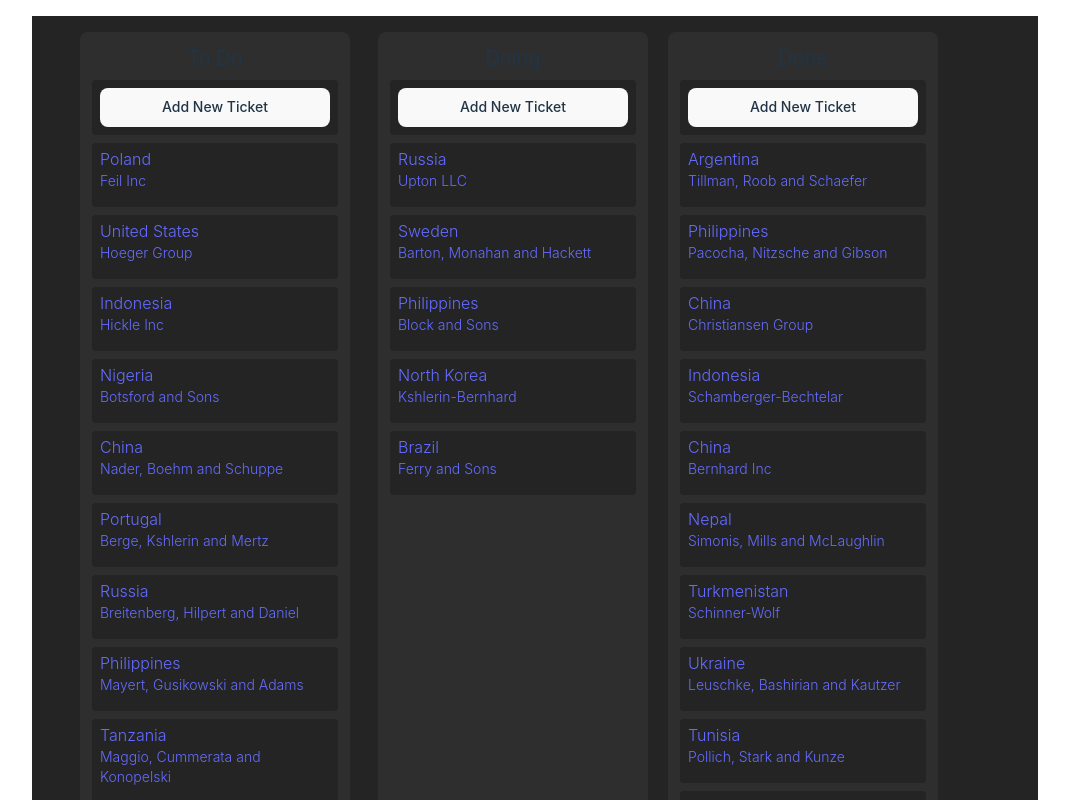
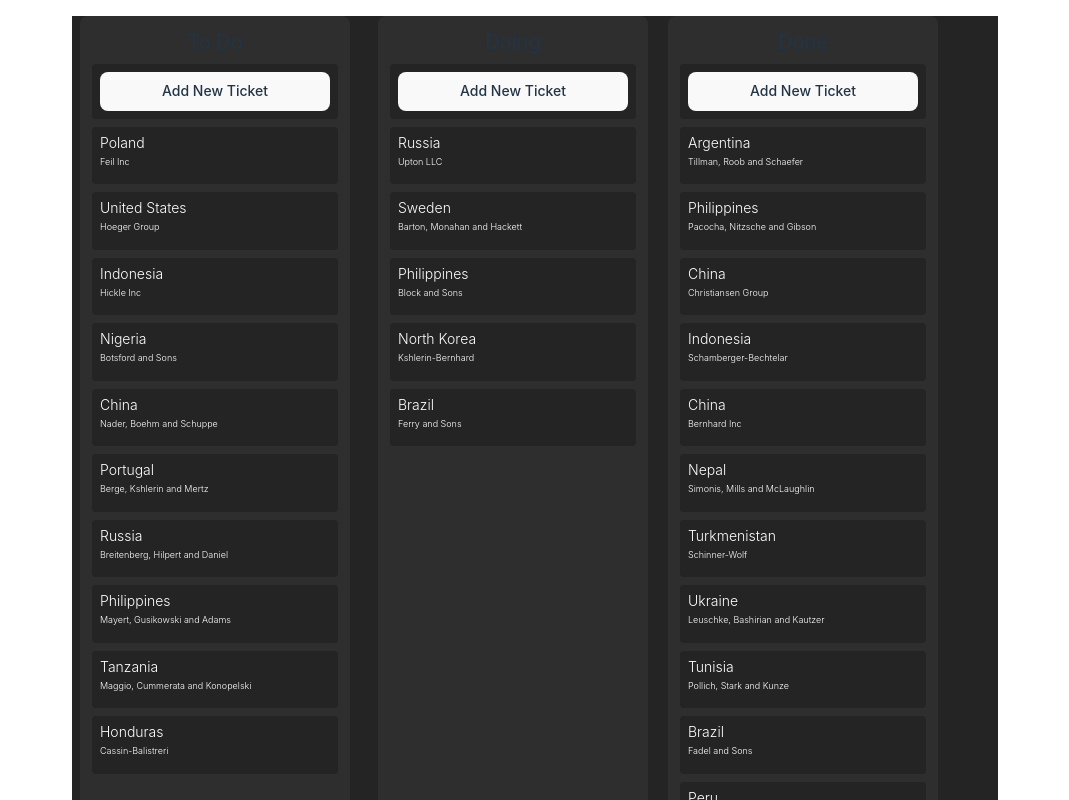
Before and after one commit to TheoKondak/kanban-board, a React (Vite) app: page / in a window 1280 px wide. Shown: the top 800 px of the page, without its empty margins (125-1194 px from the left). Built offline with nearby package versions, Linux system fonts and the light colour scheme; data requests are answered from the project's data file.

Commit message:
feat: Routing mostly works - Navigating to a non existing URL will redirect back to `/` - Navigating into a ticket directly loads DOM, ticket not showing - Several other minor fixes

```diff
--- a/src/App.tsx
+++ b/src/App.tsx
@@ -7,9 +7,10 @@ import kanbanService from './services/kanbanService';
 import BaseModalWrapper from './components/modal/BaseModalWrapper';
 import Root from './routes/root';
 import ErrorPage from './routes/error-view';
+import Loading from './components/Loading';
 
 // Router
-import { Routes, Route, Outlet, Link, useLocation, useNavigate, useParams } from 'react-router-dom';
+import { Routes, Route, Outlet, Link, useLocation, useNavigate, useParams, Navigate } from 'react-router-dom';
 
 // Styling
 import './App.css';
@@ -31,25 +32,28 @@ const App = () => {
 
   let location = useLocation();
   let state = location.state as { backgroundLocation?: Location };
-
   const triggerTicketModal = () => {
     setIsTicketModalVisible((wasTicketModalVisible) => !wasTicketModalVisible);
   };
-
+  // console.log(tickets);
   return (
-    <div className="App bg-[rgb(36,36,36)]  text-left mx-4 md:mx-10 md:my-4 p-y-10 w-full flex flex-column space-x-5 overflow-x-scroll overflow-y-hidden ">
+    <div className="App">
+      {tickets ? (
+        <div>
           <Routes location={state?.backgroundLocation || location}>
             <Route path="/" element={<Root triggerTicketModal={triggerTicketModal} kanbanColumns={kanbanColumns} tickets={tickets} setTickets={setTickets} />}>
-          <Route path="/tickets/:ticketId" element={<BaseModalWrapper onBackdropClick={triggerTicketModal} isTicketModalVisible={isTicketModalVisible} tickets={tickets} />} />
-          <Route path="*" element={<ErrorPage />} />
+              <Route path="ticket/:ticketId" element={<BaseModalWrapper onBackdropClick={triggerTicketModal} isTicketModalVisible={isTicketModalVisible} tickets={tickets} />} />
+              <Route path="*" element={<Navigate replace to="/" />} />
             </Route>
           </Routes>
-
-      {/* Show the modal when a `backgroundLocation` is set */}
           {state?.backgroundLocation && (
             <Routes>
-          <Route path="/tickets/:ticketId" element={<BaseModalWrapper onBackdropClick={triggerTicketModal} isTicketModalVisible={isTicketModalVisible} />} />
+              <Route path="ticket/:ticketId" element={<BaseModalWrapper onBackdropClick={triggerTicketModal} isTicketModalVisible={isTicketModalVisible} tickets={tickets} />} />
             </Routes>
+          )}{' '}
+        </div>
+      ) : (
+        <Loading />
       )}
     </div>
   );
--- a/src/components/Ticket.tsx
+++ b/src/components/Ticket.tsx
@@ -1,10 +1,8 @@
 import React from 'react';
-import { useState } from 'react';
 
 import { useDrag } from 'react-dnd';
-import { EditText, EditTextarea } from 'react-edit-text';
 
-import { Link } from 'react-router-dom';
+import { Link, useLocation } from 'react-router-dom';
 
 import 'react-edit-text/dist/index.css';
 
@@ -26,20 +24,18 @@ const Ticket: React.FC<Ticket> = ({ ticketId, title, content, columnId, setTicke
     }),
   });
 
+  let location = useLocation();
+  // console.log(location);
   return (
     <li className="bg-[rgb(36,36,36)] rounded p-2 mx-2 mb-2" ref={drag} onClick={triggerTicketModal}>
-      <Link to={`/tickets/${ticketId}`}>
+      <Link to={`ticket/${ticketId}`} state={{ backgroundLocation: location }}>
         <h4
-          className="text-md  leading-4 font-light pb-1
+          className="text-[14px] text-white leading-4 font-light pb-1
 ">
-          {/* <EditText defaultValue={title} /> */}
           {title}
         </h4>
 
-        <div className="text-sm font-light pb-2">
-          {/* <EditTextarea defaultValue={content} /> */}
-          {content}
-        </div>
+        <div className="text-[9px] text-white font-light pb-2">{content}</div>
       </Link>
     </li>
   );
--- a/src/components/modal/BaseModalWrapper.tsx
+++ b/src/components/modal/BaseModalWrapper.tsx
@@ -1,16 +1,18 @@
 import React from 'react';
 
 import TicketModal from './TicketModal';
+
+import { useParams } from 'react-router-dom';
 
 interface BaseModalWrapper {
   onBackdropClick: Function;
   isTicketModalVisible: boolean;
 }
 
-const BaseModalWrapper: React.FC<BaseModalWrapper> = ({ onBackdropClick, isTicketModalVisible }) => {
+const BaseModalWrapper: React.FC<BaseModalWrapper> = ({ onBackdropClick, isTicketModalVisible, tickets }) => {
   return (
     <div className={`fixed inset-0 ${isTicketModalVisible ? '' : 'pointer-events-none'}`}>
-      <TicketModal onBackdropClick={onBackdropClick} isTicketModalVisible={isTicketModalVisible} />
+      <TicketModal onBackdropClick={onBackdropClick} isTicketModalVisible={isTicketModalVisible} tickets={tickets} />
     </div>
   );
 };
--- a/src/components/modal/TicketModal.tsx
+++ b/src/components/modal/TicketModal.tsx
@@ -1,30 +1,47 @@
-import React from 'react';
-import ReactDom from 'react-dom';
+// Router
+import { useParams, useNavigate, Navigate } from 'react-router-dom';
 
+// Edit Text
+import { EditText, EditTextarea } from 'react-edit-text';
+
+// Icons
 import { VscCloseAll } from 'react-icons/vsc';
 
-interface TicketModal {
-  onBackdropClick: Function;
-}
+const TicketModal: React.FC<TicketModal> = ({ onBackdropClick, isTicketModalVisible, tickets }) => {
+  let navigate = useNavigate();
+  let { ticketId } = useParams();
 
-const TicketModal: React.FC<TicketModal> = ({ onBackdropClick, isTicketModalVisible, children }: Props) => {
+  const ticket: [Ticket] = tickets.filter((ticket) => ticket.id === Number(ticketId));
+  // When closing the modal, close the modal and navigate to the previous directory
+  const closeModal = () => {
+    onBackdropClick();
+    navigate(-1);
+  };
+
   return (
-    <div>
-      <div className={`fixed inset-0 bg-black ${isTicketModalVisible ? 'opacity-50 z-0' : 'pointer-events-none opacity-0'}`} onClick={onBackdropClick}></div>
+    <>
+      {ticket.length === 0 ? (
+        // If the ticket Id is not found, redirect to the home directory
+        <Navigate to="/" />
+      ) : (
+        <>
+          <div className={`fixed inset-0 bg-black ${isTicketModalVisible ? 'opacity-50 z-0' : 'pointer-events-none opacity-0'}`} onClick={closeModal}></div>
           <div className={`fixed inset-1/4  w-6/12  h-2/3 bg-white text-black shadow-lg max-w-screen-sm p-4 ${isTicketModalVisible ? 'opacity-100' : 'pointer-events-none opacity-0'}`}>
             <div className="modalHeader relative h-5">
-          <button className="text-white absolute right-0 -top-2 p-0" onClick={onBackdropClick}>
+              <button className="text-white absolute right-0 -top-2 p-0" onClick={closeModal}>
                 <VscCloseAll />
               </button>
             </div>
 
             <div className="">
-          <h4 className="">Some Title</h4>
+              <h4 className="">{<EditText defaultValue={ticket[0].title} />}</h4>
               <hr className=" block my-2 " />
-          <p>Lorem ipsum dolor sit amet consectetur adipisicing elit. Expedita ab blanditiis corporis accusamus asperiores odit voluptatibus illum assumenda atque sit? Qui fuga obcaecati officia, officiis hic magnam sequi fugiat ex quaerat id atque recusandae eaque voluptas quia dignissimos, nihil labore iusto reprehenderit? Fugiat praesentium vero dolores, ipsam ullam odit molestias quibusdam doloremque voluptas commodi ex. Similique deserunt distinctio nobis, sed neque consectetur repellendus vero aliquid fugit.</p>
+              <div>{<EditTextarea defaultValue={ticket[0].content} />}</div>
             </div>
           </div>
-    </div>
+        </>
+      )}
+    </>
   );
 };
 
--- a/src/interfaces/interfaces.d.ts
+++ b/src/interfaces/interfaces.d.ts
@@ -6,6 +6,7 @@ interface Ticket {
 }
 
 interface Tickets {
+  filter(arg0: (ticket: any) => boolean): unknown;
   id: number;
   title: string;
   tickets: Ticket[];
@@ -24,6 +25,12 @@ interface AddTicket {
   columnId: number;
   tickets: Tickets;
   setTickets: function;
+}
+
+interface TicketModal {
+  onBackdropClick: Function;
+  isTicketModalVisible: Function;
+  tickets: Tickets;
 }
 
 interface Column {
@@ -51,8 +58,3 @@ interface Button {
   text: string;
   onClick: function;
 }
-
-interface Button {
-  text: string;
-  onClick: function;
-}
```
Lines whose indentation alone changed are shown as unchanged.
